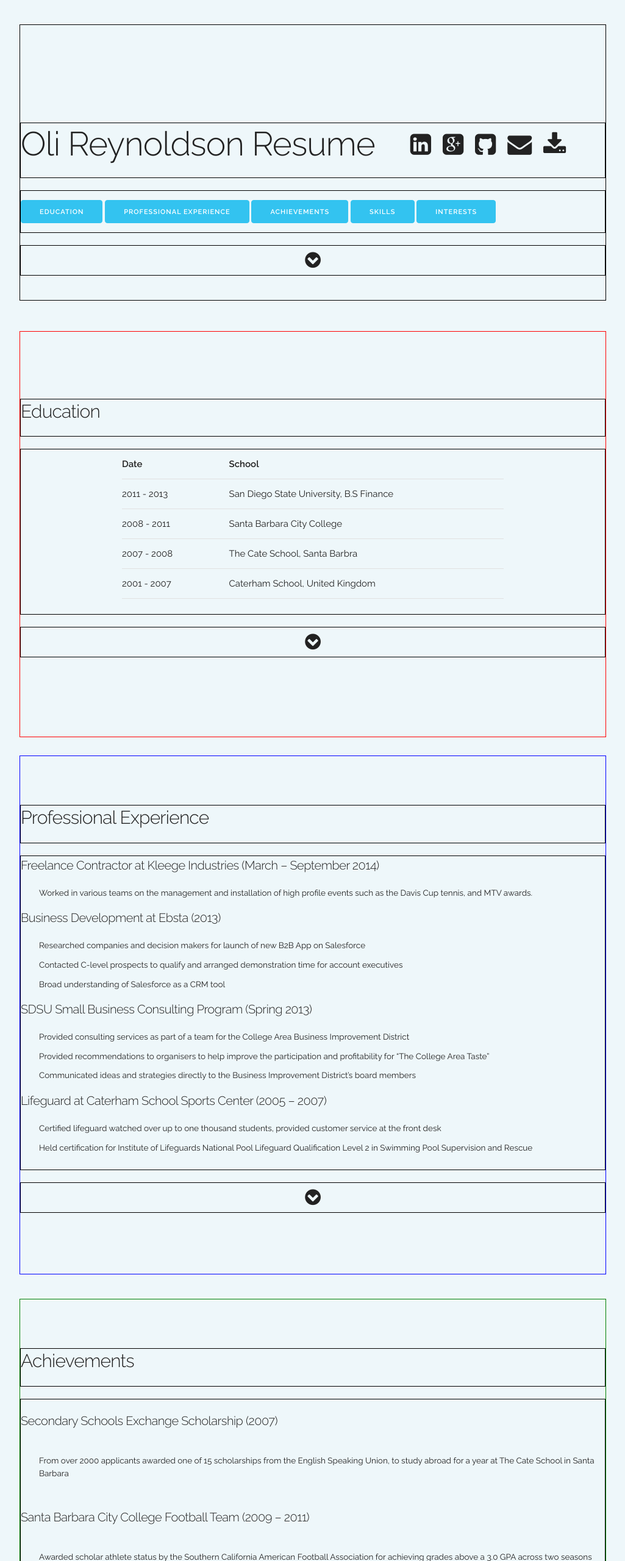
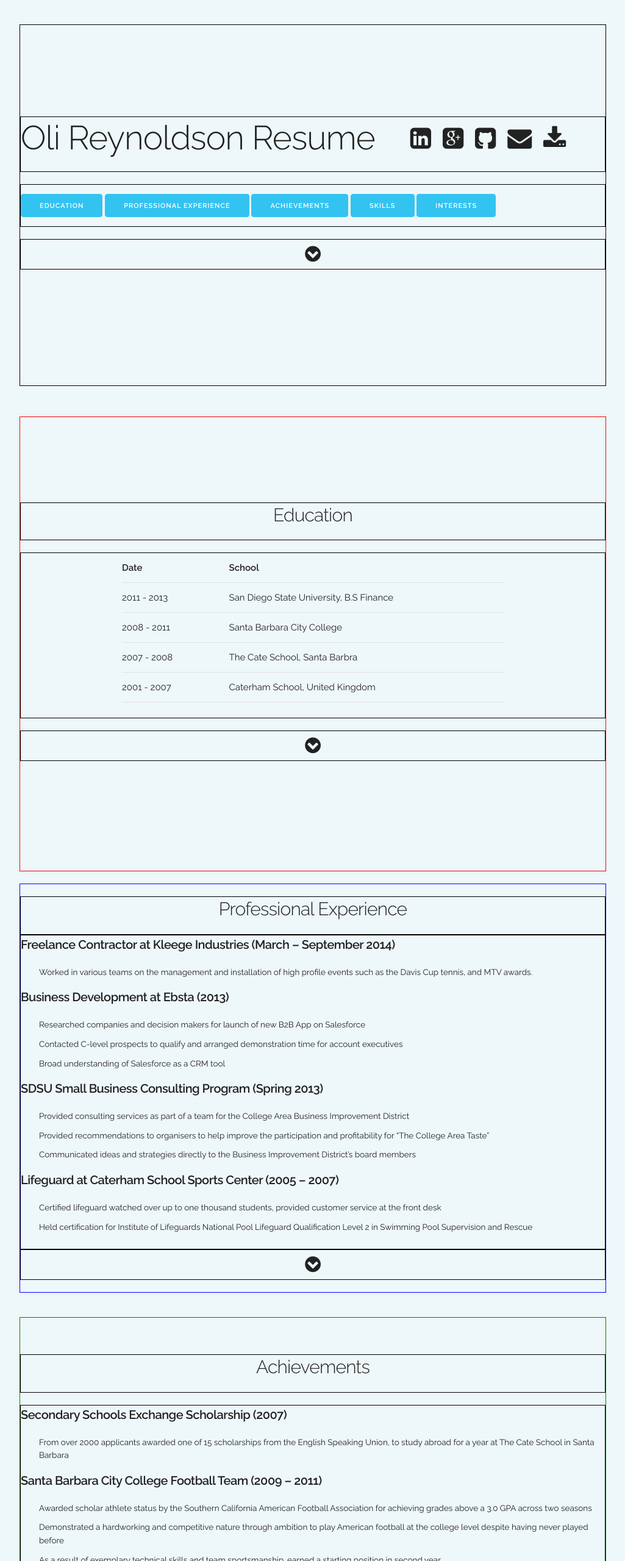
Before and after one commit to oreynoldson/HTML-Resume-Skeleton-Redesign, a plain HTML site: page index.html in a window 1280 px wide. Shown: the top 2560 px of the page at 61% size, without its empty margins (127-1152 px from the left). Drawn offline with nearby package versions, Linux system fonts and the light colour scheme.

Commit message:
Second draft prior to testing.
a) Adjusted padding an margins between sections, for all screen sizes.

```diff
--- a/css/custom.css
+++ b/css/custom.css
@@ -92,11 +92,31 @@ so changed font-size in the flaticon.css*/
 		margin-top: 2rem;
 	}
 
+	#education{
+		text-align: center;
+	}
+
 /*Experience section*/
 
 	.experience{
 		padding: 3rem 0;
 		margin-top: 2rem;
+	}
+
+	/*Align heading*/
+	#experience{
+		text-align: center;
+	}
+
+	/*No bottom margin to make the heading closer to fist job*/
+	.experience .row{
+		margin-bottom: 0;
+	}
+
+	/*Center aligns text and makes headings bold*/
+	.experience .row h5{
+		font-weight: 700;
+		text-align: center;
 	}
 
 /*Achievements section*/
@@ -106,8 +126,19 @@ so changed font-size in the flaticon.css*/
 		margin-top: 2rem;
 	}
 
-	.achivements-spaceing ul{
+	/*Center align the section title*/
+	#achievements{
+		text-align: center;
+	}
+
+	/*.achivements-spaceing ul{
 		padding: 2rem 0;
+	}*/
+
+	/*Center and bold achievements headings*/
+	.achivements .row h5{
+		font-weight: 700;
+		text-align: center;
 	}
 
 
@@ -118,6 +149,10 @@ so changed font-size in the flaticon.css*/
 		margin-top: 2rem;
 	}
 
+	/*Center align the section title*/
+	#skills{
+		text-align: center;
+	}
 
 	.footer p{
 		text-align: center;
@@ -161,9 +196,15 @@ so changed font-size in the flaticon.css*/
 		margin-top: 2rem;
 	}
 
+	/*Center align the section title*/
+	#interests{
+		text-align: center;
+	}
+
 	.interests h6{
 		font-size: 2.5rem;
 		text-align: center;
+		font-weight: 700;
 	}
 
 	.interests i{
@@ -175,16 +216,42 @@ so changed font-size in the flaticon.css*/
 
 }
 
-/* Larger than mobile */
-@media (min-width: 400px) {
+/*I-phone 6*/
+@media (min-width: 375px){
 
 	.head{
 		padding: 6rem 0;
 
 	}
 
+	.education{
+		padding: 5rem 0 4rem 0;
+	}
+
+	.interests{
+		padding: 2rem 0;
+	}
+
+}
+
+/* I phone 6 plus */
+@media (min-width: 400px) {
+
+	.head{
+		padding: 9rem 0;
+
+	}
+
 	.scroll-row-head{
 		margin-top: 6.5rem;
+	}
+
+	.education {
+		padding: 9rem 0 5rem 0;
+	}
+
+	.skills {
+		padding: 6rem 0;
 	}
 
 	.experience{
@@ -198,8 +265,8 @@ so changed font-size in the flaticon.css*/
 /* Larger than phablet (also point when grid becomes active) */
 @media (min-width: 550px) {
 
-	.head{
-		padding: 8rem 0 4rem 0;
+	.head {
+		padding: 12rem 0 9rem 0;
 	}
 
 	.button{
@@ -219,13 +286,33 @@ so changed font-size in the flaticon.css*/
 		margin-top: 8.5rem;
 	}
 
+	.education {
+		padding: 12rem 0 9rem 0;
+	}
+
+	.achivements {
+		padding: 9rem 0;
+	}
+
+	.skills {
+	padding: 20rem 0;
+	}
+
 }
 
 /* Larger than tablet */
 @media (min-width: 750px) {
 
 	.head{
-		padding: 12rem 0 4rem 0;
+		padding: 12rem 0 10rem 0;
+	}
+
+	.education {
+		padding: 15rem 0 15rem 0;
+	}
+
+	.achivements {
+		padding: 12rem 0;
 	}
 
 	.scroll-row-head{
@@ -258,7 +345,7 @@ so changed font-size in the flaticon.css*/
 	}
 
 	.head{
-		padding: 16rem 0 4rem 0;
+		padding: 19rem 0 13rem 0;
 		margin-top: 4rem;
 	}
 
@@ -272,40 +359,68 @@ so changed font-size in the flaticon.css*/
 	}
 
 	.education{
-		padding: 11rem 0;
+		padding: 15rem 0;
 		margin-top: 5rem;
 	}
 
 	.experience{
-		padding: 8rem 0;
-		margin-top: 3rem;
+		padding: 5rem 0;
+	}
+
+	/*Center aligns text and makes headings bold*/
+	.experience .row h5{
+		text-align: left;
 	}
 
 	.achivements{
-		padding: 8rem 0;
+		padding: 13rem 0;
 		margin-top: 4rem;
 	}
 
+	.achivements .row h5{
+		text-align: left;
+	}
+
 	.skills{
-		padding: 6rem 0;
+		padding: 18rem 0;
 		margin-top: 6rem;
 	}
 
 	.interests{
-		padding: 8rem 0;
-		margin-top: 6rem;
+		padding: 6rem 0;
 	}
 }
 
 /* Larger than Desktop HD */
 @media (min-width: 1200px) {
 
-.head{
-		padding: 16rem 0 2rem 0;
-		margin-top: 4rem;
+	.head{
+			padding: 15rem 0 17rem 0;
+		}
+
+	.scroll-row-head{
+			margin-top: 16.5rem;
+		}
+
+	.education {
+		padding: 14rem 0 16rem 0;
+		}
+
+	.experience{
+		padding: 2rem 0;
 	}
 
-.scroll-row-head{
-		margin-top: 16.5rem;
+	.achivements {
+		padding: 6rem 0;
 	}
-}
+
+	.skills {
+		padding: 8rem 0 12rem 0;
+	}
+
+	.interests {
+		padding: 2rem 0 2rem 0;
+	}
+
+
+}/*end break point 1200px*/
```
Also changed, not shown: js/app.js (+0 -80 lines).
